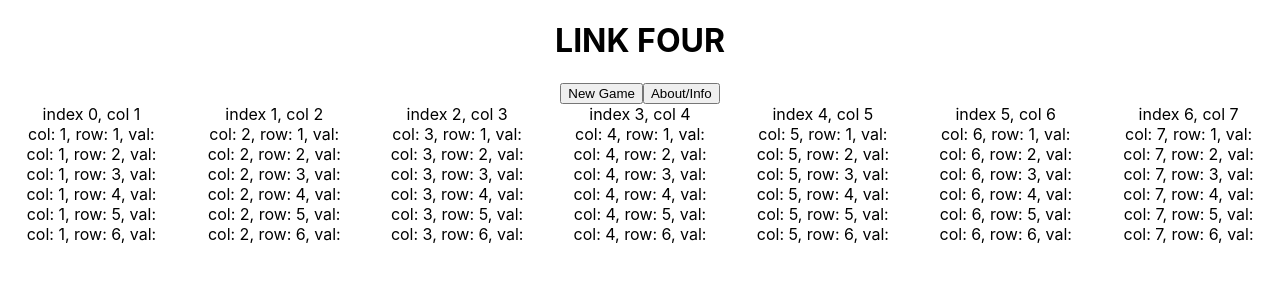
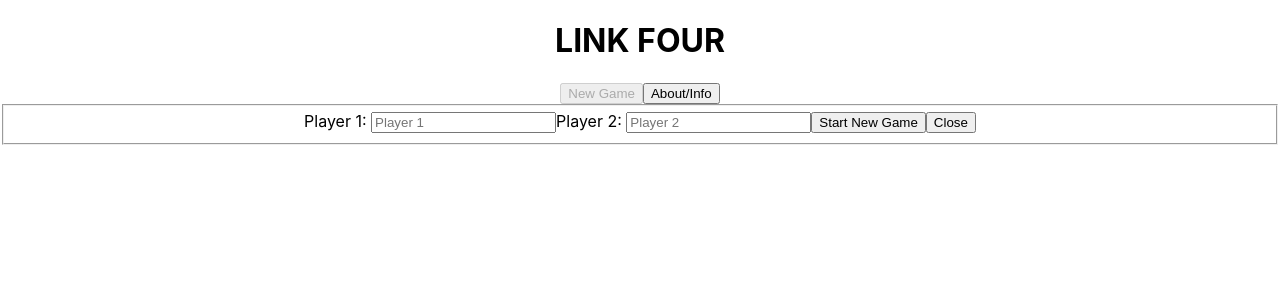
Before and after one commit to tubez7/link-four-react, a React (Create React App) app: page / in a window 1280 px wide. Shown: the top 300 px of the page. Built offline with nearby package versions, Linux system fonts and the light colour scheme.

Commit message:
complete new-game form toggle

```diff
--- a/src/App.css
+++ b/src/App.css
@@ -7,6 +7,11 @@
   align-content: space-between;
   margin: auto;
 }
+
+/* .game-board {
+  display: grid;
+  grid-template-columns: repeat(7, 1fr);
+} */
 
 .Drop-columns {
   display: grid;
--- a/src/App.js
+++ b/src/App.js
@@ -1,28 +1,19 @@
 import "./App.css";
+
+import { useState } from "react";
 
 import Header from "./components/Header";
 import Main from "./components/Main.jsx";
 import Nav from "./components/Nav.jsx";
 
-import LinkFour from "./utils/linkFour";
-
-import { useState } from "react";
-
 function App() {
-  const [game, setNewGame] = useState(new LinkFour());
-  const [player1, setPlayer1] = useState("");
-  const [player2, setPlayer2] = useState("");
+  const [visible, setVisible] = useState(true);
 
   return (
     <div className="App">
       <Header />
-      <Nav
-        game={game}
-        setNewGame={setNewGame}
-        setPlayer1={setPlayer1}
-        setPlayer2={setPlayer2}
-      />
-      <Main game={game} player1={player1} player2={player2} />
+      <Nav visible={visible} setVisible={setVisible} />
+      <Main visible={visible} setVisible={setVisible} />
     </div>
   );
 }
--- a/src/components/Board.jsx
+++ b/src/components/Board.jsx
@@ -1,17 +1,16 @@
 export default function Board({ board }) {
   return (
-    <>
     <div className="Board-rows">
       {board.map((row, rowIndex) => {
         return row.map((elem, i) => {
           return (
-              <div className="Board-space">
-                col: {i + 1}, row: {rowIndex + 1}, val: {elem}
+            <div key={`${i}-${rowIndex}`} className="Board-space">
+              col: {i + 1}, row: {rowIndex + 1}, val: {elem}, id:{" "}
+              {`${rowIndex}-${i}`}
             </div>
           );
         });
       })}
     </div>
-    </>
   );
 }
--- a/src/components/DropColumns.jsx
+++ b/src/components/DropColumns.jsx
@@ -1,4 +1,4 @@
-export default function DropColumn({ col, i, setBoard, game }) {
+export default function DropColumns({ col, i, setBoard, game }) {
   return (
     <div className="Drop-column">
       index {i}, col {`${col}`}
--- /dev/null
+++ b/src/components/GameBoard.jsx
@@ -0,0 +1,30 @@
+import { useState } from "react";
+
+import Board from "./Board";
+import DropColumns from "./DropColumns";
+
+export default function GameBoard({ game }) {
+  const [board, setBoard] = useState(game.getBoard());
+
+  const dropRow = [1, 2, 3, 4, 5, 6, 7];
+
+  return (
+    <div className="game-board">
+      <div className="Drop-columns">
+        {dropRow.map((col, i) => {
+          return (
+            <DropColumns
+              key={`${col}`}
+              className={`Column-${col}`}
+              col={col}
+              i={i}
+              setBoard={setBoard}
+              game={game}
+            />
+          );
+        })}
+      </div>
+      <Board board={board} />
+    </div>
+  );
+}
--- a/src/components/Main.jsx
+++ b/src/components/Main.jsx
@@ -1,30 +1,17 @@
-import Board from "./Board";
-import DropColumn from "./DropColumns";
+import LinkFour from "../utils/linkFour";
 
 import { useState } from "react";
 
-export default function Main({ game }) {
-  const [board, setBoard] = useState(game.getBoard());
+import NewGameForm from "./NewGameForm";
+import GameBoard from "./GameBoard";
 
-  const dropRow = [1, 2, 3, 4, 5, 6, 7];
+export default function Main({ visible, setVisible }) {
+  const [game, setGame] = useState(new LinkFour());
 
   return (
     <>
-      <div className="Drop-columns">
-        {dropRow.map((col, i) => {
-          return (
-            <DropColumn
-              key={`${col}`}
-              className={`Column-${col}`}
-              col={col}
-              i={i}
-              setBoard={setBoard}
-              game={game}
-            />
-          );
-        })}
-      </div>
-      <Board board={board} />
+      {visible && <NewGameForm setVisible={setVisible} game={game} setGame={setGame} />}
+      {!visible && <GameBoard game={game} />}
     </>
   );
 }
--- a/src/components/Nav.jsx
+++ b/src/components/Nav.jsx
@@ -1,7 +1,11 @@
-export default function Nav() {
+export default function Nav({ visible, setVisible }) {
+  const newGameForm = () => {
+    setVisible(true);
+  };
+
   return (
     <nav className="Nav-bar">
-      <button>New Game</button>
+      <button onClick={newGameForm} disabled={visible}>New Game</button>
       <button>About/Info</button>
     </nav>
   );
--- /dev/null
+++ b/src/components/NewGameForm.jsx
@@ -0,0 +1,49 @@
+import { useState } from "react";
+import LinkFour from "../utils/linkFour";
+
+export default function NewGameForm({ setVisible, game, setGame }) {
+  const [player1, setPlayer1] = useState(game.player1);
+  const [player2, setPlayer2] = useState(game.player2);
+
+  const handleSubmit = (e) => {
+    e.preventDefault();
+    setGame(new LinkFour(player1, player2));
+    setVisible(false);
+  };
+
+  const closeForm = (e) => {
+    e.preventDefault();
+    setVisible(false);
+  };
+
+  const assignPlayer1 = (e) => {
+    setPlayer1(e.target.value);
+  };
+
+  const assignPlayer2 = (e) => {
+    setPlayer2(e.target.value);
+  };
+
+  return (
+    <form className="new-game-form">
+      <fieldset>
+        <label for="player1">Player 1: </label>
+        <input
+          type="text"
+          id="player1"
+          placeholder={game.player1}
+          onChange={assignPlayer1}
+        ></input>
+        <label for="player2">Player 2: </label>
+        <input
+          type="text"
+          id="player2"
+          placeholder={game.player2}
+          onChange={assignPlayer2}
+        ></input>
+        <button onClick={handleSubmit}>Start New Game</button>
+        <button onClick={closeForm}>Close</button>
+      </fieldset>
+    </form>
+  );
+}
```
Lines whose indentation alone changed are shown as unchanged.
